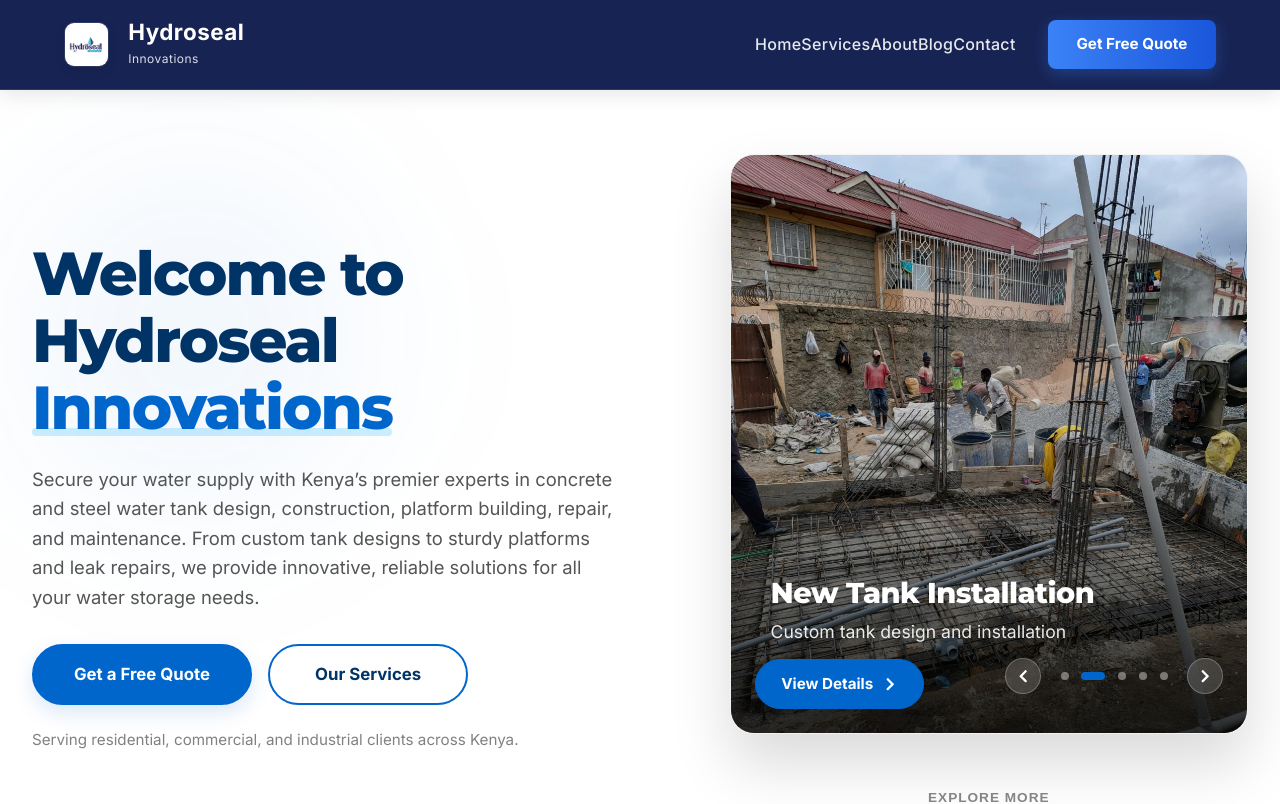
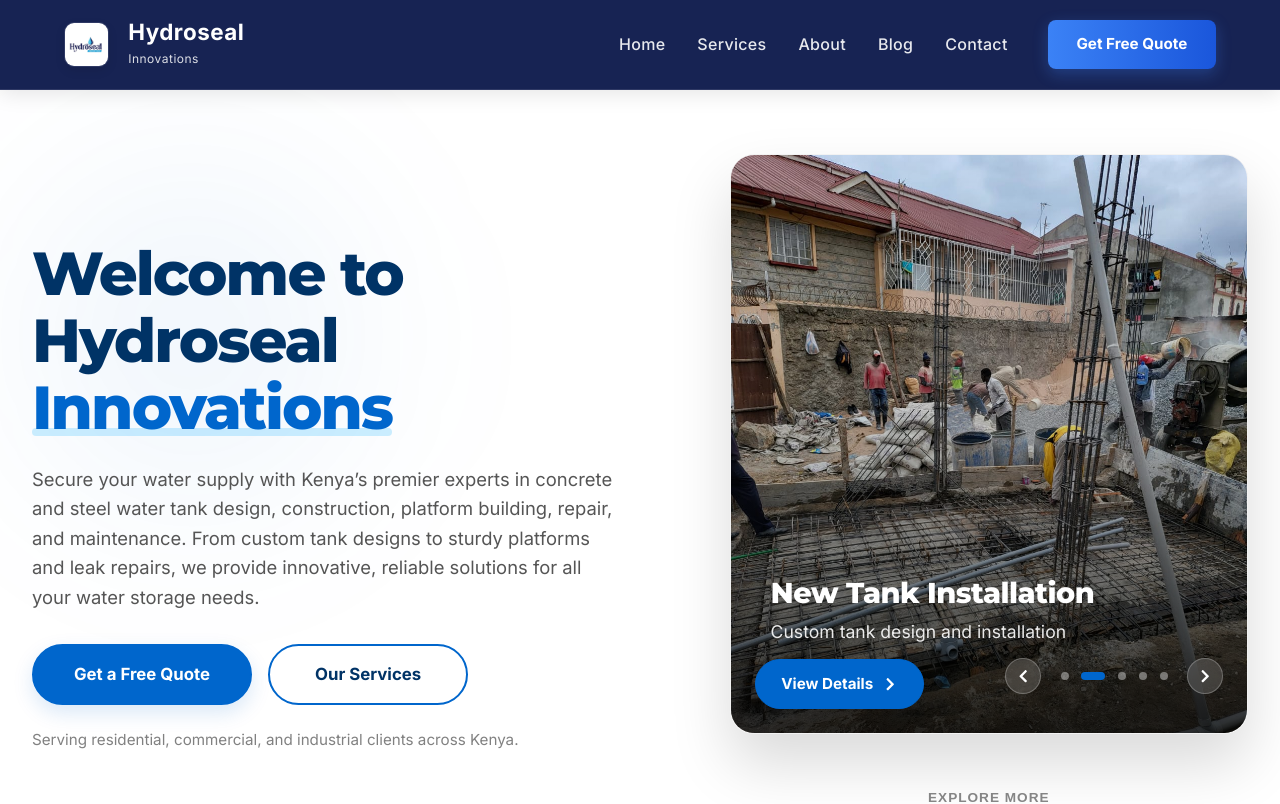
Before and after one commit to kan-215/Hydroseal, a React (Vite) app: page / in a window 1280 px wide. Shown: the top 804 px of the page. Built offline with nearby package versions, Linux system fonts and the light colour scheme; no server answers; the database is empty.

Commit message:
UI/UX: Mobile Header Blur isolation (Portals), Close Button Restoration, Hero Button Optimization, and Site-wide X Icon update.

```diff
--- a/components/Footer.tsx
+++ b/components/Footer.tsx
@@ -11,6 +11,7 @@
   FaEnvelope,
   FaPaperPlane
 } from 'react-icons/fa';
+import { FaXTwitter } from 'react-icons/fa6';
 import { Link } from 'react-router-dom';
 import styles from '../styles/footer.module.scss';
 
@@ -52,8 +53,9 @@
             <h4 className={styles.linksTitle}>Follow Us</h4>
             <div className={styles.socialIcons}>
               <a href="https://x.com/hydrosealinno" target="_blank" rel="noopener noreferrer" className={styles.socialIcon} aria-label="Twitter">
-                <FaTwitter className={styles.socialIconSvg} />
+                <FaXTwitter className={styles.socialIconSvg} />
               </a>
+
               <a href="https://facebook.com/hydrosealinnovations" target="_blank" rel="noopener noreferrer" className={styles.socialIcon} aria-label="Facebook">
                 <FaFacebookF className={styles.socialIconSvg} />
               </a>
--- a/components/Header.tsx
+++ b/components/Header.tsx
@@ -2,13 +2,18 @@
 import styles from '../styles/header.module.scss';
 import { Link } from 'react-router-dom';
 import { useState, useEffect } from 'react';
-import { FiMenu, FiX, FiPhone, FiMail, FiFacebook, FiTwitter, FiInstagram } from 'react-icons/fi';
+import { createPortal } from 'react-dom';
+import { FiMenu, FiX, FiPhone, FiMail, FiFacebook, FiInstagram, FiArrowRight } from 'react-icons/fi';
+import { FaXTwitter } from 'react-icons/fa6';
 
 const Header = () => {
+
   const [isOpen, setIsOpen] = useState(false);
   const [scrolled, setScrolled] = useState(false);
+  const [mounted, setMounted] = useState(false);
 
   useEffect(() => {
+    setMounted(true);
     const handleScroll = () => {
       setScrolled(window.scrollY > 10);
     };
@@ -17,8 +22,9 @@
   }, []);
 
   const toggleMenu = () => {
-    setIsOpen(!isOpen);
-    if (!isOpen) document.body.style.overflow = 'hidden';
+    const newState = !isOpen;
+    setIsOpen(newState);
+    if (newState) document.body.style.overflow = 'hidden';
     else document.body.style.overflow = 'unset';
   };
 
@@ -26,6 +32,38 @@
     setIsOpen(false);
     document.body.style.overflow = 'unset';
   };
+
+  const NavigationContent = ({ isMobile = false }) => (
+    <>
+      <div className={styles.mobileNavHeader}>
+        <img src="/logo.jpg" alt="Logo" width={60} height={60} />
+        <h3>Hydroseal</h3>
+      </div>
+
+      <div className={styles.navLinks}>
+        <Link to="/" className={styles.navLink} onClick={closeMenu}>Home</Link>
+        <Link to="/services" className={styles.navLink} onClick={closeMenu}>Services</Link>
+        <Link to="/about" className={styles.navLink} onClick={closeMenu}>About</Link>
+        <Link to="/blog" className={styles.navLink} onClick={closeMenu}>Blog</Link>
+        <Link to="/contact" className={styles.navLink} onClick={closeMenu}>Contact</Link>
+      </div>
+
+      <Link to="/quote" className={styles.quoteButton} onClick={closeMenu}>Get Free Quote</Link>
+
+      <div className={styles.mobileNavFooter}>
+        <div className={styles.contactInfo}>
+          <a href="tel:+254700000000"><FiPhone /> +254 700 000 000</a>
+          <a href="mailto:info@hydroseal.co.ke"><FiMail /> info@hydroseal.co.ke</a>
+        </div>
+        <div className={styles.socials}>
+          <a href="#"><FiFacebook /></a>
+          <a href="#"><FaXTwitter /></a>
+          <a href="#"><FiInstagram /></a>
+        </div>
+
+      </div>
+    </>
+  );
 
   return (
     <>
@@ -55,40 +93,32 @@
             {isOpen ? <FiX size={26} /> : <FiMenu size={26} />}
           </button>
 
-          <nav className={`${styles.nav} ${isOpen ? styles.navOpen : ''}`}>
-            <div className={styles.mobileNavHeader}>
-              <img src="/logo.jpg" alt="Logo" width={60} height={60} />
-              <h3>Hydroseal</h3>
-            </div>
-
-            <div className={styles.navLinks}>
-              <Link to="/" className={styles.navLink} onClick={closeMenu}>Home</Link>
-              <Link to="/services" className={styles.navLink} onClick={closeMenu}>Services</Link>
-              <Link to="/about" className={styles.navLink} onClick={closeMenu}>About</Link>
-              <Link to="/blog" className={styles.navLink} onClick={closeMenu}>Blog</Link>
-              <Link to="/contact" className={styles.navLink} onClick={closeMenu}>Contact</Link>
-            </div>
-
-            <Link to="/quote" className={styles.quoteButton} onClick={closeMenu}>Get Free Quote</Link>
-
-            <div className={styles.mobileNavFooter}>
-              <div className={styles.contactInfo}>
-                <a href="tel:+254700000000"><FiPhone /> +254 700 000 000</a>
-                <a href="mailto:info@hydroseal.co.ke"><FiMail /> info@hydroseal.co.ke</a>
-              </div>
-              <div className={styles.socials}>
-                <a href="#"><FiFacebook /></a>
-                <a href="#"><FiTwitter /></a>
-                <a href="#"><FiInstagram /></a>
-              </div>
-            </div>
+          {/* Desktop Navigation - Always in Header */}
+          <nav className={styles.nav}>
+            <NavigationContent />
           </nav>
         </div>
       </header>
-      {isOpen && <div className={styles.menuBackdrop} onClick={closeMenu} />}
+
+      {/* Mobile Navigation Portal - Isolated from Header Blurs */}
+      {mounted && isOpen && createPortal(
+        <>
+          <div className={styles.menuBackdrop} onClick={closeMenu} />
+          <nav className={`${styles.navMobile} ${isOpen ? styles.navOpen : ''}`}>
+            <button
+              className={styles.mobileCloseToggle}
+              onClick={closeMenu}
+              aria-label="Close menu"
+            >
+              <FiX size={32} />
+            </button>
+            <NavigationContent isMobile />
+          </nav>
+        </>,
+        document.body
+      )}
     </>
   );
 };
 
-
 export default Header;
--- a/src/pages/Contact.tsx
+++ b/src/pages/Contact.tsx
@@ -8,13 +8,13 @@
   FaEnvelope,
   FaPaperPlane,
   FaClock,
-  FaTwitter,
   FaFacebookF,
   FaInstagram,
   FaTiktok,
   FaLinkedinIn,
   FaWhatsapp
 } from 'react-icons/fa';
+import { FaXTwitter } from 'react-icons/fa6';
 
 import { useSearchParams } from 'react-router-dom';
 
@@ -146,8 +146,9 @@
             <h3>Follow Us</h3>
             <div className={styles.socialIcons}>
               <a href="https://twitter.com/hydrosealinno" target="_blank" rel="noopener noreferrer">
-                <FaTwitter />
+                <FaXTwitter />
               </a>
+
               <a href="https://facebook.com/HydrosealInnovations" target="_blank" rel="noopener noreferrer">
                 <FaFacebookF />
               </a>
--- a/styles/header.module.scss
+++ b/styles/header.module.scss
@@ -21,11 +21,21 @@
   border-bottom: 1px solid rgba(255, 255, 255, 0.1);
 
   &.scrolled {
+
     background: rgba($primary-blue, 0.98);
     padding: 0.8rem 0;
     box-shadow: 0 8px 25px rgba(0, 0, 0, 0.15);
   }
+
+  &.headerOpen {
+    background: transparent !important;
+    backdrop-filter: none !important;
+    -webkit-backdrop-filter: none !important;
+    box-shadow: none !important;
+    border-bottom: none !important;
   }
+}
+
 
 .container {
   width: 90%;
@@ -99,42 +109,73 @@
 
   @media (max-width: $mobile-breakpoint) {
     display: block;
+    z-index: 10000; // Always on top
+    position: relative;
   }
 }
+
 
 .nav {
   display: flex;
   align-items: center;
-  gap: 2rem;
+  gap: 2.5rem;
   transition: all 0.4s cubic-bezier(0.4, 0, 0.2, 1);
+  position: relative; // Desktop base position
 
   @media (max-width: $mobile-breakpoint) {
+    display: none;
+  }
+}
+
+// Separated Mobile Navigation (Portaled to Body)
+.navMobile {
   position: fixed;
   top: 0;
-    right: 0;
+  left: 0;
   width: 100%;
   height: 100vh;
-    background: linear-gradient(135deg, rgba($primary-blue, 0.98) 0%, rgba(#001a33, 1) 100%);
-    backdrop-filter: blur(20px);
-    flex-direction: column;
+  background: linear-gradient(135deg, rgba($primary-blue, 1) 0%, rgba(#001a33, 1) 100%);
+  display: flex;
   flex-direction: column;
   justify-content: flex-start;
-    padding: 7rem 1.5rem 4rem;
-    z-index: 1000;
+  padding: calc(6.5rem + env(safe-area-inset-top)) 2rem 4rem;
+  z-index: 99999;
   visibility: hidden;
   opacity: 0;
-    transform: scale(1.1);
-    transition: all 0.5s cubic-bezier(0.77, 0, 0.175, 1);
+  transform: translateY(-20px);
+  transition: all 0.4s cubic-bezier(0.16, 1, 0.3, 1);
   overflow-y: auto;
   -webkit-overflow-scrolling: touch;
 
   &.navOpen {
     visibility: visible;
     opacity: 1;
-      transform: scale(1);
+    transform: translateY(0);
   }
 }
+
+.mobileCloseToggle {
+  position: absolute;
+  top: 1.5rem;
+  right: 1.5rem;
+  background: transparent;
+  border: none;
+  color: $white;
+  cursor: pointer;
+  z-index: 100001;
+  padding: 0.5rem;
+  display: flex;
+  align-items: center;
+  justify-content: center;
+  transition: all 0.3s ease;
+
+  &:hover {
+    transform: rotate(90deg) scale(1.1);
+    color: rgba($white, 0.8);
   }
+}
+
+
 
 
 .mobileNavHeader {
@@ -164,14 +205,17 @@
 }
 
 .navLinks {
+  display: flex;
+  align-items: center;
+  gap: 2rem;
+
   @media (max-width: $mobile-breakpoint) {
-    display: flex;
     flex-direction: column;
-    align-items: center;
     width: 100%;
     padding: 0;
   }
 }
+
 
 .navLink {
   position: relative;
@@ -332,11 +376,12 @@
   left: 0;
   width: 100%;
   height: 100%;
-  background: rgba(0, 0, 0, 0.6);
-  backdrop-filter: blur(8px);
-  z-index: 999;
+  background: rgba(0, 0, 0, 0.7);
+  backdrop-filter: blur(10px);
+  z-index: 9998;
   animation: fadeIn 0.4s ease forwards;
 }
+
 
 @keyframes fadeIn {
   from { opacity: 0; }
--- a/styles/hero.module.scss
+++ b/styles/hero.module.scss
@@ -331,13 +331,15 @@
   border: 1px solid $primary;
   text-decoration: none;
   font-size: 0.95rem;
+  white-space: nowrap;
   box-shadow: 0 4px 12px rgba(0, 0, 0, 0.15);
   margin-top: 1rem;
 
   @media (max-width: 480px) {
-    padding: 0.6rem 1.2rem;
-    font-size: 0.85rem;
+    padding: 0.6rem 1.5rem;
+    font-size: 0.9rem;
   }
+
 
   &:hover {
     background-color: #004d99; // Darker primary for contrast on hover
@@ -370,18 +372,24 @@
   box-sizing: border-box;
 
   @media (max-width: 480px) {
-    padding: 0 1rem;
+    padding: 0 0.75rem;
     bottom: 0.8rem;
-    gap: 0.5rem;
+    gap: 0.3rem;
   }
 }
+
 
 
 .navGroup {
   display: flex;
   align-items: center;
   gap: 1.2rem;
+
+  @media (max-width: 480px) {
+    gap: 0.7rem;
+  }
 }
+
 
 .navButton {
   background: rgba($white, 0.15);
@@ -435,7 +443,12 @@
     background: $primary;
     width: 24px;
     border-radius: 10px;
+
+    @media (max-width: 480px) {
+      width: 16px;
+    }
   }
+
 
   &:hover {
     background: rgba($white, 0.8);
```
Lines whose indentation alone changed are shown as unchanged.
